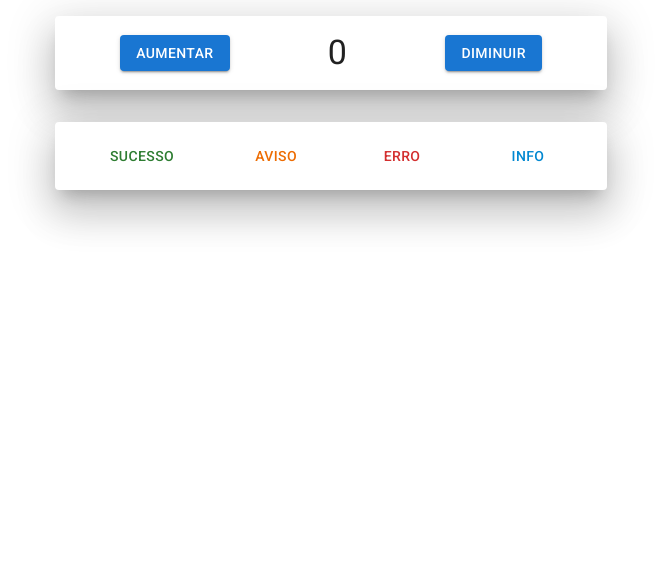
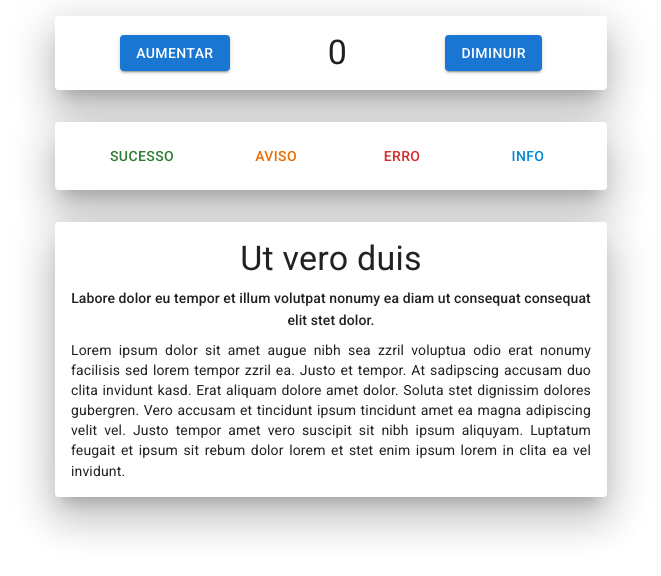
Before and after one commit to mdmundo/vite-mui-ts, a React (Vite) app: page / in a window 1280 px wide. Shown: the top 576 px of the page, without its empty margins (309-970 px from the left). Built offline with nearby package versions, Linux system fonts and the light colour scheme.

Commit message:
Add typography

```diff
--- a/src/App.tsx
+++ b/src/App.tsx
@@ -2,6 +2,7 @@ import { createTheme, CssBaseline, ThemeProvider } from "@mui/material";
 import Basic from "./Basic";
 import Counter from "./Counter";
 import Secret from "./Secret";
+import Typing from "./Typing";
 
 const theme = createTheme();
 
@@ -11,6 +12,9 @@ function App() {
       <CssBaseline />
       <Basic children={<Counter />} />
       <Basic children={<Secret />} />
+      <Basic>
+        <Typing />
+      </Basic>
     </ThemeProvider>
   );
 }
--- /dev/null
+++ b/src/Typing.tsx
@@ -0,0 +1,20 @@
+import { Stack, Typography } from "@mui/material";
+
+const Typing = () => (
+  <Stack direction="column" justifyContent="flex-start" alignItems="stretch" spacing={1}>
+    <Typography variant="h4" align="center" children="Ut vero duis" />
+    <Typography
+      variant="subtitle2"
+      align="center"
+      gutterBottom
+      children="Labore dolor eu tempor et illum volutpat nonumy ea diam ut consequat consequat elit stet dolor."
+    />
+    <Typography
+      variant="body2"
+      align="justify"
+      children="Lorem ipsum dolor sit amet augue nibh sea zzril voluptua odio erat nonumy facilisis sed lorem tempor zzril ea. Justo et tempor. At sadipscing accusam duo clita invidunt kasd. Erat aliquam dolore amet dolor. Soluta stet dignissim dolores gubergren. Vero accusam et tincidunt ipsum tincidunt amet ea magna adipiscing velit vel. Justo tempor amet vero suscipit sit nibh ipsum aliquyam. Luptatum feugait et ipsum sit rebum dolor lorem et stet enim ipsum lorem in clita ea vel invidunt."
+    />
+  </Stack>
+);
+
+export default Typing;
```
